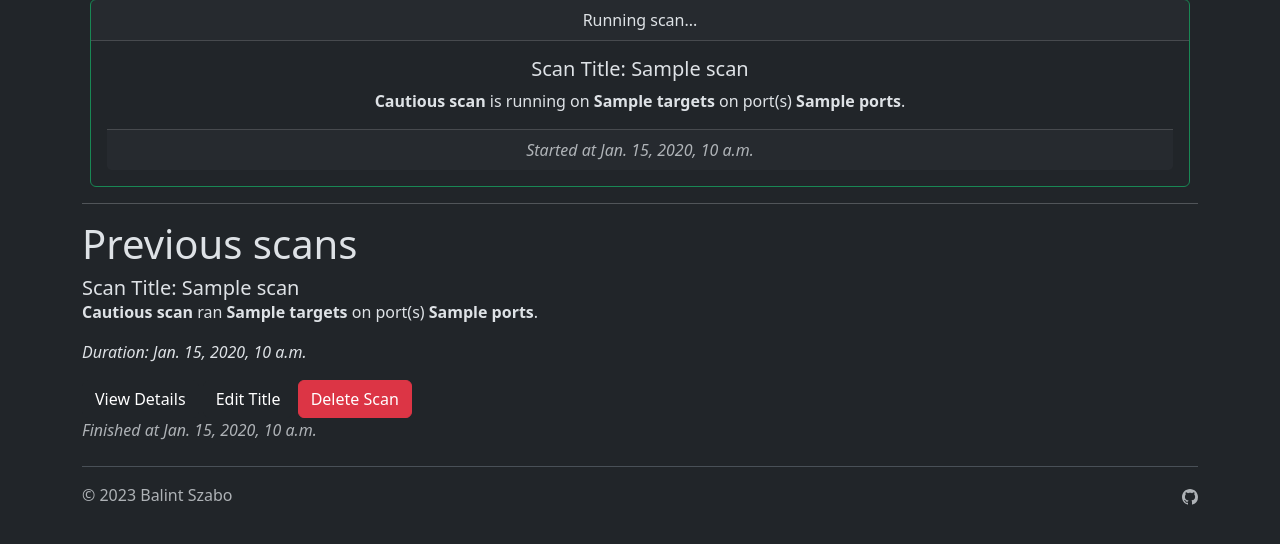
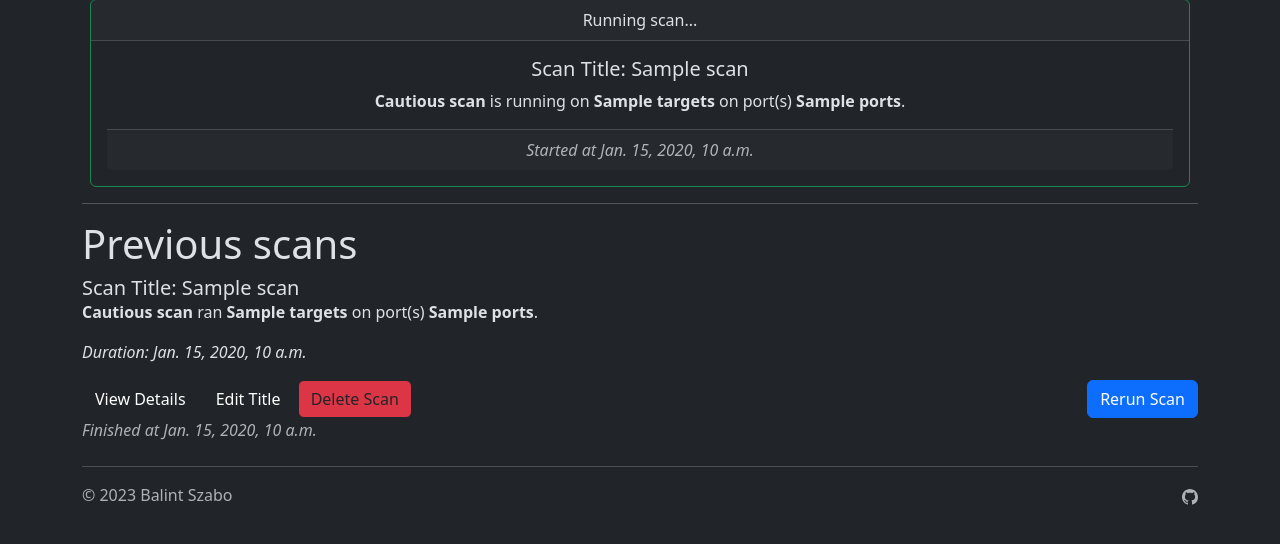
Before and after one commit to bsdrip/BlackHawk, a Django app: template VulnerabilityScanner/templates/VulnerabilityScanner/dashboard.html in a window 1280 px wide. Shown: the part 113-657 px from the top of the page. Run offline with Django 4.2, Linux system fonts and the light colour scheme; the template is opened without the code that fills it: most values are stand-ins (such as "Sample title", 1, 10 or a date in 2020); data that the repository does not hold is empty; parts of the project's set-up code (start-up, migrations or seed data) failed here and were passed over; some libraries are stand-ins or nearby versions.

Commit message:
feat(views): add rerun option

```diff
--- a/VulnerabilityScanner/templates/VulnerabilityScanner/dashboard.html
+++ b/VulnerabilityScanner/templates/VulnerabilityScanner/dashboard.html
@@ -74,7 +74,7 @@
         <p class="card-text"><i>Duration: {{ scan.run_time }}</i></p>
         <a href="{% url 'scan_details' scan_id=scan.id %}" class="btn btn-dark bg-dark">View Details</a>
         <a href="{% url 'update_title' scan_id=scan.id %}" class="btn btn-dark bg-dark">Edit Title</a>
-        <button type="button" class="btn btn-danger" data-bs-toggle="modal" data-bs-target="#delete-{{ scan.id }}">
+        <button type="button" class="btn btn-danger btn-outline-dark" data-bs-toggle="modal" data-bs-target="#delete-{{ scan.id }}">
           Delete Scan
         </button>
         <div class="modal fade" id="delete-{{ scan.id }}" tabindex="-1" aria-labelledby="exampleModalLabel" aria-hidden="true">
@@ -91,6 +91,7 @@
             </div>
           </div>
         </div>
+        <a href="{% url 'rerun_scan' scan_id=scan.id %}" class="btn btn-primary" style="float: right;">Rerun Scan</a>
       </div>
       <div class="card-footer text-body-secondary">
         <i>
--- a/VulnerabilityScanner/urls.py
+++ b/VulnerabilityScanner/urls.py
@@ -5,6 +5,7 @@ urlpatterns = [
     path('new_scan/', views.config, name='new_scan'),
     path('scan/<int:scan_id>/update_title/', views.update_title, name='update_title'),
     path('scan/<int:scan_id>/delete/', views.delete_scan, name='delete_scan'),
+    path('scan/<int:scan_id>/rerun/', views.rerun_scan, name='rerun_scan'),
     path('', views.dashboard, name='dashboard'),
     path('recent_scans/', views.recent_scans, name='recent_scans'),
     path('scan/<int:scan_id>/details/', views.scan_details, name='scan_details'),
```
Also changed, not shown: VulnerabilityScanner/views.py (+19 -0 lines).
